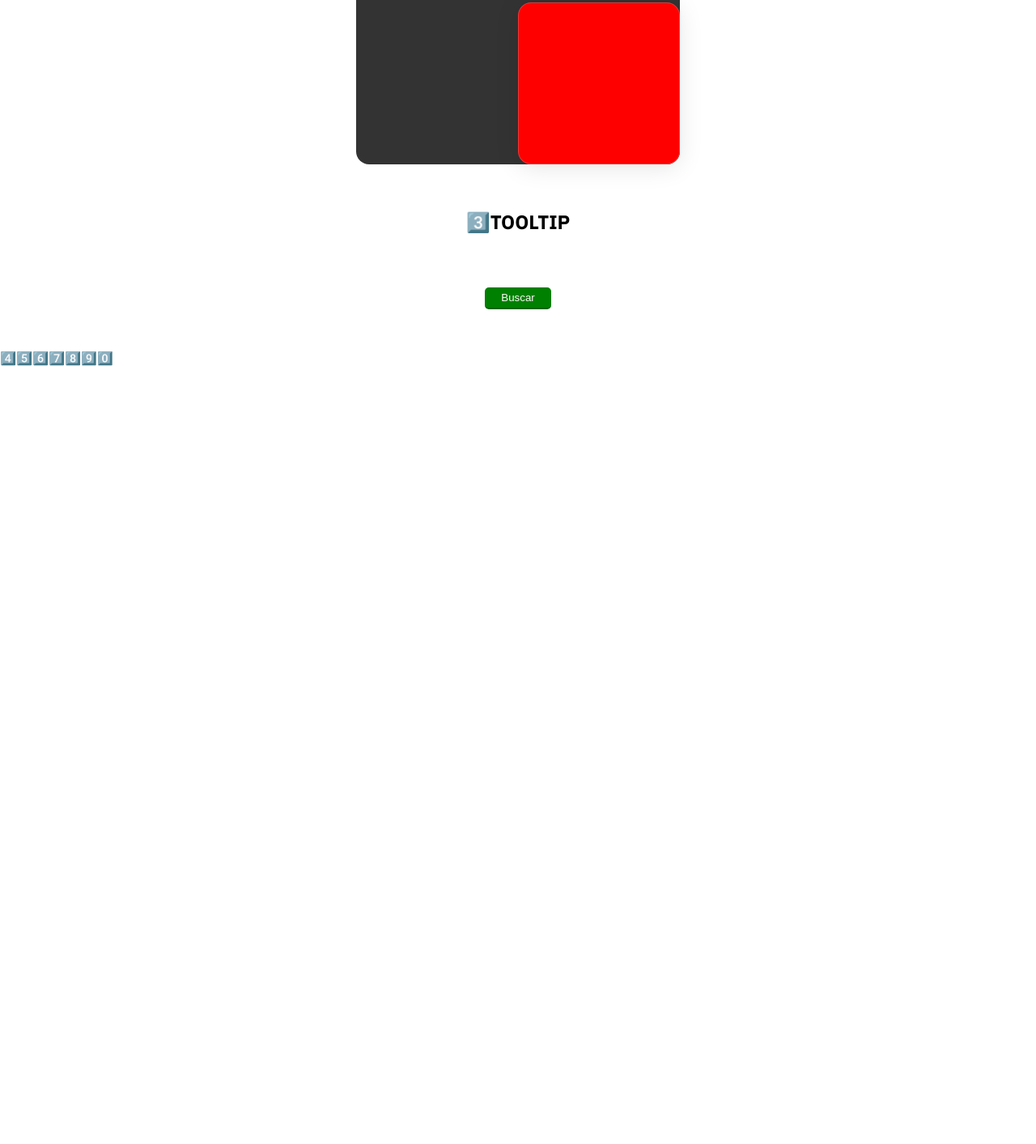
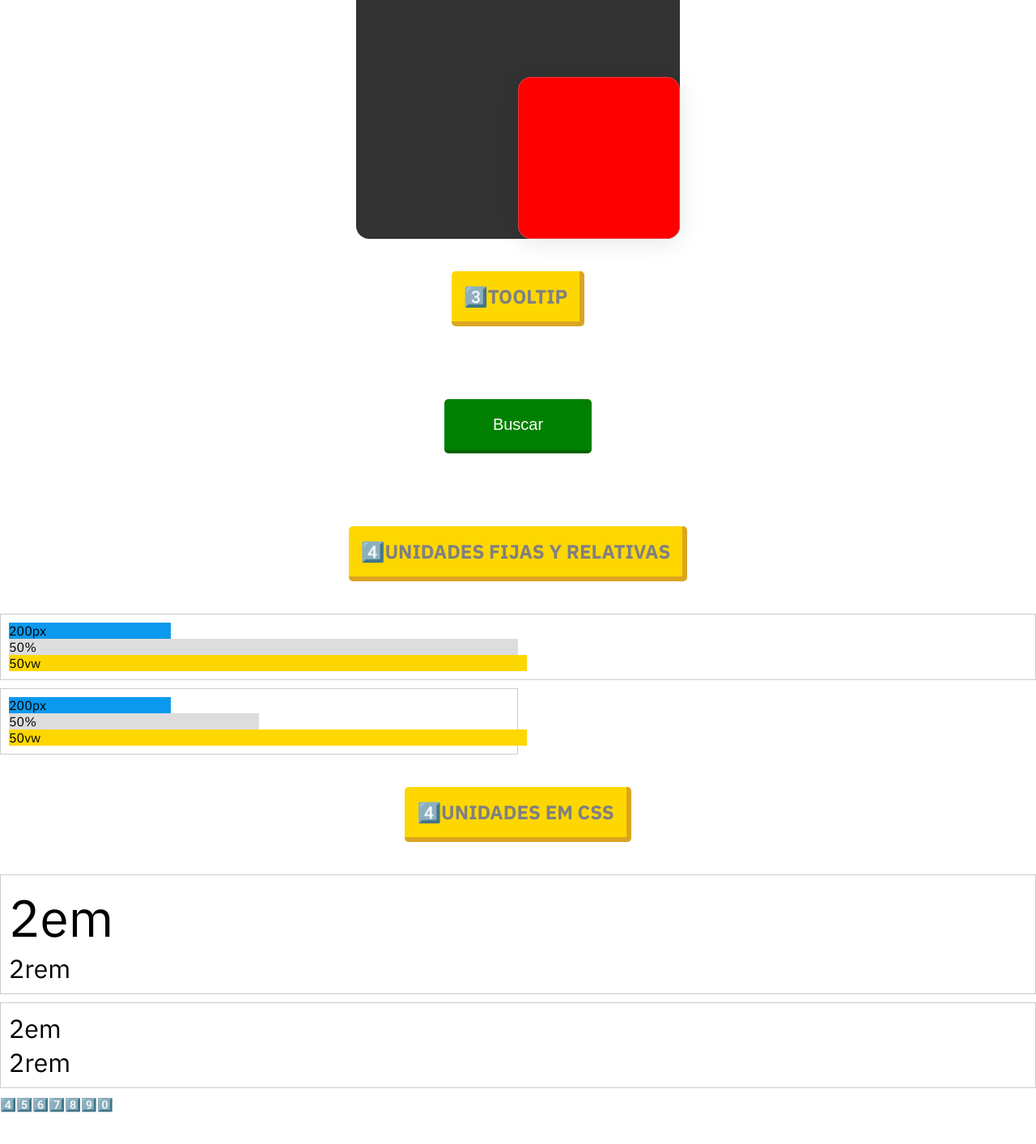
Before and after one commit to mr-gantiva/taller-html-css, a plain HTML site: page index.html in a window 1280 px wide. Shown: the part 841-2254 px from the top of the page at 81% size. Before the commit the page ends 1293 px from the top, so only its background shows below. Drawn offline with Linux system fonts and the light colour scheme.

Commit message:
Ingreso de contenido a index.html sobre unidades fijas y relativas y unidades em - rem

```diff
--- a/assets/css/main.scss
+++ b/assets/css/main.scss
@@ -5,17 +5,27 @@
 }
 body {
     font-family: 'IBM Plex Sans', sans-serif;
+    margin: 80px auto;
     .titulo {
         width: 100%;
         display: flex;
         justify-content: center;
+        margin: 40px 0px;
         h2 {
+            background-color: gold;
+            border-radius: 5px;
+            border-bottom: 6px solid goldenrod;
+            border-right: 6px solid goldenrod;
             text-align: center;
             text-transform: uppercase;
+            color: gray;
             padding: 15px;
             &:hover {
-                background-color: goldenrod;
+                background-color: hsl(43, 74%, 49%);
+                border-bottom: 4px solid gold;
+                border-right: 4px solid gold;
                 border-radius: 5px;
+                color: #333;
                 transition: all 0.5s;
             }
         }
@@ -81,15 +91,16 @@ body {
         display: flex;
         justify-content: center;
         align-items: center;
-        margin: 50px auto;
+        margin: 90px auto;
         .btn-tooltip {
             position: relative;
-            padding: 5px 20px;
+            padding: 20px 60px;
+            font-size: 20px;
             border-radius: 5px;
             border: none;
             background-color: green;
             color: #fafaf5;
-            border-bottom: 2px solid darkgreen;
+            border-bottom: 4px solid darkgreen;
             cursor: pointer;
             transition: opacity 150ms;
             &:hover {
@@ -107,7 +118,7 @@ body {
                 position: absolute;
                 /*visibility: hidden;*/
                 opacity: 0;
-                top: -50px;
+                top: -80px;
                 left: -100px;
                 transform: translateX(25%);
                 color: #fafaf5;
@@ -120,9 +131,9 @@ body {
                     border: solid 10px transparent;
                     border-top-color: #333;
                     position: absolute;
-                    top: 40px;
+                    top: 55px;
                     left: 50%;
-                    transform: translateX(-50%);
+                    transform: translateX(-25%);
                 }
             }
         }
@@ -132,6 +143,46 @@ body {
             border-top-color: #333;
         }  */
     }
+    .escenario {
+        margin: 10px 0px;
+        border: 1px solid #ccc;
+        padding: 10px;
+        .px {
+            background-color: #0a99ec;
+            width: 200px;
+        }
+        .porcentaje {
+            background-color: #ddd;
+            width: 50%;
+        }
+        .view {
+            background-color: gold;
+            width: 50vw;
+        }
+    }
+    .escenario-1 {
+        width: 100%;
+    }
+    .escenario-2 {
+        width: 50%;
+    }
+    .escenario-1-em-rem {
+        font-size: 32px;
+    }
+    .escenario-2-em-rem {
+        font-size: 16px;
+    }
+    .escenario-1-em-rem,
+    .escenario-2-em-rem {
+        @extend .escenario;
+        .em {
+            font-size: 2em;
+        }
+        .rem {
+            font-size: 2rem;
+        }
+    }
+
 }
 
 @keyframes traslacion {
--- a/index.html
+++ b/index.html
@@ -1,21 +1,23 @@
 <!DOCTYPE html>
 <html lang="en">
-
   <head>
     <meta charset="UTF-8" />
     <meta http-equiv="X-UA-Compatible" content="IE=edge" />
     <meta name="viewport" content="width=device-width, initial-scale=1.0" />
     <link rel="stylesheet" href="assets/css/main.css" />
-  <link rel="preconnect" href="https://fonts.googleapis.com">
-  <link rel="preconnect" href="https://fonts.gstatic.com" crossorigin>
-  <link href="https://fonts.googleapis.com/css2?family=IBM+Plex+Sans:wght@400;500;700&display=swap" rel="stylesheet">
+    <link rel="preconnect" href="https://fonts.googleapis.com" />
+    <link rel="preconnect" href="https://fonts.gstatic.com" crossorigin />
+    <link
+      href="https://fonts.googleapis.com/css2?family=IBM+Plex+Sans:wght@400;500;700&display=swap"
+      rel="stylesheet"
+    />
 
     <title>CSS</title>
   </head>
 
   <body>
     <div class="titulo">
-    <h2>1️⃣Tranformaciones y Transiciones </h2>
+      <h2>1️⃣Tranformaciones y Transiciones</h2>
     </div>
     <div class="padre">
       <div class="hijo"></div>
@@ -32,13 +34,41 @@
       <h2>3️⃣Tooltip</h2>
     </div>
     <div class="button-container">
-    <button class="btn-tooltip">Buscar
+      <button class="btn-tooltip">
+        Buscar
         <span class="tooltip">Hace una busqueda de tu crush</span>
       </button>
       <div class="triangulo"></div>
     </div>
 
+    <div class="titulo">
+      <h2>4️⃣Unidades fijas y relativas</h2>
+    </div>
+    <div class="escenario escenario-1">
+      <div class="px">200px</div>
+      <div class="porcentaje">50%</div>
+      <div class="view">50vw</div>
+    </div>
+
+    <div class="escenario escenario-2">
+      <div class="px">200px</div>
+      <div class="porcentaje">50%</div>
+      <div class="view">50vw</div>
+    </div>
+
+    <div class="titulo">
+      <h2>4️⃣Unidades em css</h2>
+    </div>
+    <div class="escenario-em-rem escenario-1-em-rem">
+      <div class="em">2em</div>
+      <div class="rem">2rem</div>
+    </div>
+
+    <div class="escenario-em-rem escenario-2-em-rem">
+      <div class="em">2em</div>
+      <div class="rem">2rem</div>
+    </div>
+
     4️⃣5️⃣6️⃣7️⃣8️⃣9️⃣0️⃣
   </body>
-
 </html>
```
Also changed, not shown: assets/css/main.css, 1 other file. Lines whose indentation alone changed are shown as unchanged.
